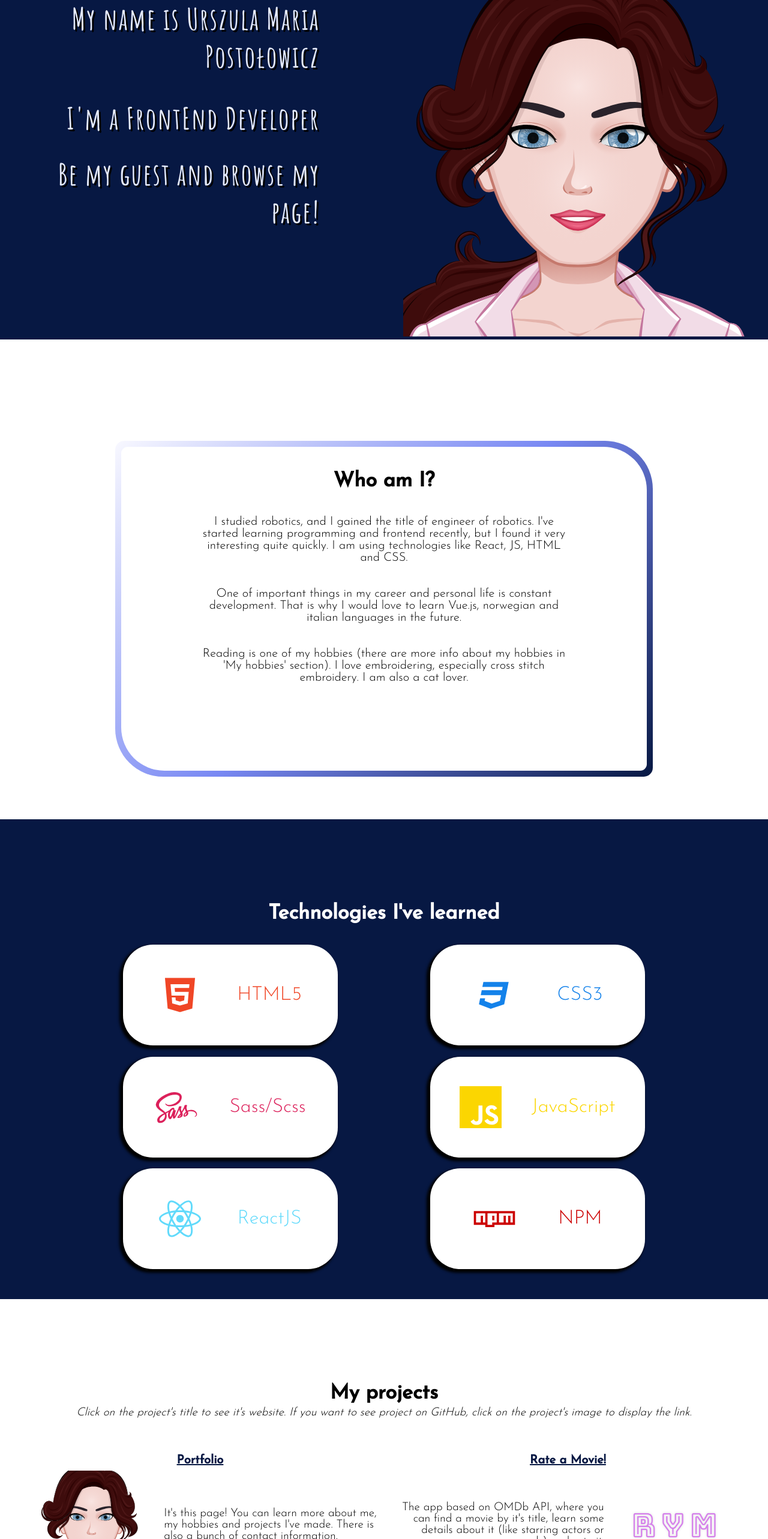
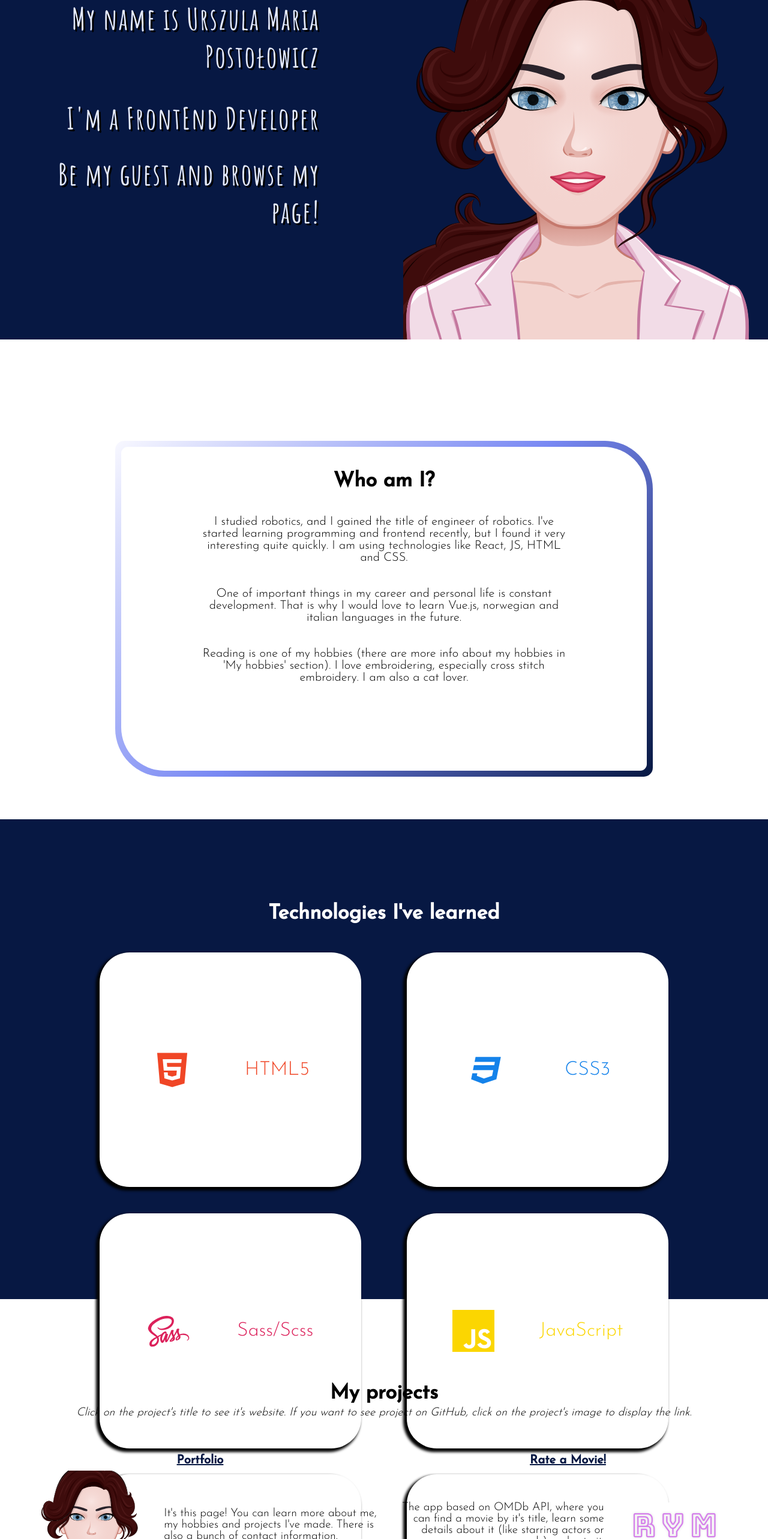
Before and after one commit to um-postolowicz/portfolio, a React (Create React App) app: page / in a window 1280 px wide. Shown: the part 234-2800 px from the top of the page at 60% size. Built offline with nearby package versions, Linux system fonts and the light colour scheme.

Commit message:
Fix: change css to more responsive (except "Hobbies" section)

```diff
--- a/src/styles/_contact.scss
+++ b/src/styles/_contact.scss
@@ -1,5 +1,6 @@
 .contact {
   height: 100vh;
+  max-height: 100vh;
   @include flex($flex-direction: column);
   padding-top: $page-padding-top;
   &Title {
--- a/src/styles/_header.scss
+++ b/src/styles/_header.scss
@@ -1,6 +1,7 @@
 .header {
   @include position($position: relative);
   width: 100vw;
+  flex-basis: 10%;
   @include mq(xsmall, $landscape) {
     grid-column: 1/3;
   }
--- a/src/styles/_mainPage.scss
+++ b/src/styles/_mainPage.scss
@@ -7,6 +7,8 @@
   color: $light-blue;
   letter-spacing: 2px;
   text-shadow: 3px 3px black;
+  @include flex(column, center, flex-start);
+  flex-wrap: nowrap;
   @include mq(xxsmall, $portrait) {
     font-size: 2rem;
   }
@@ -17,10 +19,13 @@
     @include grid(1fr, 45% 55%);
   }
   .introduction {
-    @include size(95%, 40vh, 0 auto);
+    width: 95%;
+    flex-basis: 50%;
+    margin: 0 auto;
     text-align: center;
     @include mq(xsmall, $portrait) {
-      @include size($width: 80%, $margin: 50px auto 0);
+      width: 80%;
+      margin: 50px auto;
       font-size: 2.4rem;
     }
     @include mq(xsmall, $landscape) {
@@ -84,20 +89,25 @@
     }
   }
   .avatar {
-    @include size($width: 90%, $margin: 35px auto 0);
+    width: 100%;
+    height: 40%;
     text-align: center;
+    margin-bottom: 0;
     @include mq(xxsmall, $portrait) {
       margin-top: 32px;
       height: 50%;
     }
     @include mq(xsmall, $portrait) {
-      @include size($width: 95%, $margin: 37px auto 0);
+      width: 95%;
+      margin: 37px auto 0;
     }
     @include mq(xsmall, $landscape) {
-      @include size($height: 90%, $margin: 10px 0 0);
+      height: 90%;
+      margin: 10px 0 0;
     }
     @include mq(small, $landscape) {
-      @include size($width: 90%, $margin: 20px 0 0);
+      width: 90%;
+      margin: 20px 0 0;
     }
     @include mq(medium, $portrait) {
       width: 75%;
@@ -114,7 +124,8 @@
     }
 
     &Img {
-      @include size($width: 85%, $margin: 0 auto);
+      height: 100%;
+      margin-bottom: 0;
       @include mq(xxsmall, $portrait) {
         height: 80%;
         width: auto;
--- a/src/styles/_projects.scss
+++ b/src/styles/_projects.scss
@@ -1,5 +1,8 @@
 .projects {
-  @include size(100vw, 100vh, auto, $page-padding-top 0 0);
+  width: 100vw;
+  max-height: 100vh;
+  height: 100vh;
+  padding-top: $page-padding-top;
   &Title {
     font-size: $page-title-size;
     text-align: center;
@@ -21,7 +24,8 @@
     }
   }
   &Comment {
-    @include size($width: 90%, $margin: 0 auto 15px);
+    width: 90%;
+    margin: 0 auto;
     font-style: italic;
     text-align: center;
     @include mq(xxsmall, $portrait) {
@@ -46,10 +50,11 @@
   }
   &Container {
     @include flex(column, center, center);
-    margin-top: -20px;
+    height: 90%;
     @include mq(xsmall, $landscape) {
       @include grid(repeat(2, 1fr), repeat(2, 1fr));
-      @include size($width: 90%, $margin: -12px auto 0);
+      width: 90%;
+      margin: -12px auto 0;
       column-gap: 10px;
     }
     @include mq(small, $landscape) {
@@ -79,8 +84,9 @@
 }
 
 .project {
-  @include position(relative, auto, auto);
-  @include size($width: 90vw, $height: 20vh);
+  position: relative;
+  width: 90vw;
+  flex-basis: 25%;
   @include grid(20px 1fr, 40% 60%);
   border-bottom: 1px solid #ddd;
   padding: 10px 0;
@@ -88,9 +94,6 @@
     width: 100%;
     height: auto;
     border: none;
-  }
-  @include mq(medium, $portrait) {
-    flex-basis: 25%;
   }
   @include mq(large, $landscape) {
     height: 100%;
@@ -187,7 +190,9 @@
 
 .link {
   @include position(absolute, 30px);
-  @include size($width: 60%, $height: calc(100% - 31px), $padding: 10px);
+  width: 60%;
+  height: calc(100% - 31px);
+  padding: 10px;
   @include flex(row, center, center);
   border-radius: 10px;
   background-color: rgba(0, 0, 0, 0.8);
--- a/src/styles/_tech.scss
+++ b/src/styles/_tech.scss
@@ -1,5 +1,7 @@
 .technologies {
-  @include size($height: 100vh, $padding: $page-padding-top 0 0);
+  height: 100vh;
+  max-height: 100vh;
+  padding-top: $page-padding-top;
   background-color: $dark-blue;
   &Title {
     text-align: center;
@@ -18,7 +20,9 @@
     }
   }
   &Container {
-    @include size($height: 80%, $margin: 20px auto);
+    height: 80%;
+    width: 90%;
+    margin: 30px auto;
     @include grid(repeat(3, 1fr), repeat(2, 1fr));
     font-size: 6rem;
     text-align: center;
@@ -57,8 +61,10 @@
       }
     }
     .tech {
+      aspect-ratio: 1/1;
       @include flex(column, center, space-evenly);
-      @include size(70%, 80%);
+      width: 85%;
+      height: 85%;
       border-radius: 30%;
       box-shadow: -4px 4px 4px 2px #000;
       background-color: white;
--- a/src/styles/style.css
+++ b/src/styles/style.css
@@ -34,6 +34,8 @@ html {
   top: 0;
   right: 0;
   width: 100vw;
+  -ms-flex-preferred-size: 10%;
+      flex-basis: 10%;
 }
 
 @media (orientation: landscape) and (min-width: 410px) {
@@ -352,6 +354,23 @@ html {
   color: #e5eafa;
   letter-spacing: 2px;
   text-shadow: 3px 3px black;
+  display: -webkit-box;
+  display: -ms-flexbox;
+  display: flex;
+  -ms-flex-wrap: wrap;
+      flex-wrap: wrap;
+  -webkit-box-orient: vertical;
+  -webkit-box-direction: normal;
+      -ms-flex-direction: column;
+          flex-direction: column;
+  -webkit-box-align: center;
+      -ms-flex-align: center;
+          align-items: center;
+  -webkit-box-pack: start;
+      -ms-flex-pack: start;
+          justify-content: flex-start;
+  -ms-flex-wrap: nowrap;
+      flex-wrap: nowrap;
 }
 
 @media (orientation: portrait) and (min-width: 359px) {
@@ -386,18 +405,16 @@ html {
 
 .mainPage .introduction {
   width: 95%;
-  height: 40vh;
+  -ms-flex-preferred-size: 50%;
+      flex-basis: 50%;
   margin: 0 auto;
-  padding: 0;
   text-align: center;
 }
 
 @media (orientation: portrait) and (min-width: 410px) {
   .mainPage .introduction {
     width: 80%;
-    height: auto;
-    margin: 50px auto 0;
-    padding: 0;
+    margin: 50px auto;
     font-size: 2.4rem;
   }
 }
@@ -510,11 +527,10 @@ html {
 }
 
 .mainPage .avatar {
-  width: 90%;
-  height: auto;
-  margin: 35px auto 0;
-  padding: 0;
+  width: 100%;
+  height: 40%;
   text-align: center;
+  margin-bottom: 0;
 }
 
 @media (orientation: portrait) and (min-width: 359px) {
@@ -527,27 +543,21 @@ html {
 @media (orientation: portrait) and (min-width: 410px) {
   .mainPage .avatar {
     width: 95%;
-    height: auto;
     margin: 37px auto 0;
-    padding: 0;
   }
 }
 
 @media (orientation: landscape) and (min-width: 410px) {
   .mainPage .avatar {
-    width: auto;
     height: 90%;
     margin: 10px 0 0;
-    padding: 0;
   }
 }
 
 @media (orientation: landscape) and (min-width: 639px) {
   .mainPage .avatar {
     width: 90%;
-    height: auto;
     margin: 20px 0 0;
-    padding: 0;
   }
 }
 
@@ -581,10 +591,8 @@ html {
 }
 
 .mainPage .avatarImg {
-  width: 85%;
-  height: auto;
-  margin: 0 auto;
-  padding: 0;
+  height: 100%;
+  margin-bottom: 0;
 }
 
 @media (orientation: portrait) and (min-width: 359px) {
@@ -620,6 +628,7 @@ html {
 
 .about {
   height: 100vh;
+  max-height: 100vh;
   display: -webkit-box;
   display: -ms-flexbox;
   display: flex;
@@ -681,10 +690,8 @@ html {
 }
 
 .aboutTxt {
-  width: auto;
   height: calc(100% - 20px);
   margin: 10px;
-  padding: 0;
   background-image: none;
   background-color: white;
   border-radius: 11px 72px;
@@ -730,7 +737,6 @@ html {
 
 .aboutDesc {
   width: 85%;
-  height: auto;
   margin: 0 auto;
   padding: 0 0 20px 0;
   font-size: 1.5rem;
@@ -782,10 +788,9 @@ html {
 }
 
 .technologies {
-  width: auto;
   height: 100vh;
-  margin: auto;
-  padding: 20px 0 0;
+  max-height: 100vh;
+  padding-top: 20px;
   background-color: #071843;
 }
 
@@ -816,10 +821,9 @@ html {
 }
 
 .technologiesContainer {
-  width: auto;
   height: 80%;
-  margin: 20px auto;
-  padding: 0;
+  width: 90%;
+  margin: 30px auto;
   display: -ms-grid;
   display: grid;
   grid: repeat(3, 1fr)/repeat(2, 1fr);
@@ -897,6 +901,7 @@ html {
 }
 
 .technologiesContainer .tech {
+  aspect-ratio: 1/1;
   display: -webkit-box;
   display: -ms-flexbox;
   display: flex;
@@ -912,10 +917,8 @@ html {
   -webkit-box-pack: space-evenly;
       -ms-flex-pack: space-evenly;
           justify-content: space-evenly;
-  width: 70%;
-  height: 80%;
-  margin: auto;
-  padding: 0;
+  width: 85%;
+  height: 85%;
   border-radius: 30%;
   -webkit-box-shadow: -4px 4px 4px 2px #000;
           box-shadow: -4px 4px 4px 2px #000;
@@ -984,9 +987,9 @@ html {
 
 .projects {
   width: 100vw;
+  max-height: 100vh;
   height: 100vh;
-  margin: auto;
-  padding: 20px 0 0;
+  padding-top: 20px;
 }
 
 .projectsTitle {
@@ -1024,9 +1027,7 @@ html {
 
 .projectsComment {
   width: 90%;
-  height: auto;
-  margin: 0 auto 15px;
-  padding: 0;
+  margin: 0 auto;
   font-style: italic;
   text-align: center;
 }
@@ -1084,7 +1085,7 @@ html {
   -webkit-box-pack: center;
       -ms-flex-pack: center;
           justify-content: center;
-  margin-top: -20px;
+  height: 90%;
 }
 
 @media (orientation: landscape) and (min-width: 410px) {
@@ -1097,9 +1098,7 @@ html {
             align-items: center;
     justify-items: center;
     width: 90%;
-    height: auto;
     margin: -12px auto 0;
-    padding: 0;
     -webkit-column-gap: 10px;
             column-gap: 10px;
   }
@@ -1149,12 +1148,9 @@ html {
 
 .project {
   position: relative;
-  top: auto;
-  right: auto;
   width: 90vw;
-  height: 20vh;
-  margin: auto;
-  padding: 0;
+  -ms-flex-preferred-size: 25%;
+      flex-basis: 25%;
   display: -ms-grid;
   display: grid;
   grid: 20px 1fr/40% 60%;
@@ -1174,13 +1170,6 @@ html {
   }
 }
 
-@media (orientation: portrait) and (min-width: 719px) {
-  .project {
-    -ms-flex-preferred-size: 25%;
-        flex-basis: 25%;
-  }
-}
-
 @media (orientation: landscape) and (min-width: 1023px) {
   .project {
     height: 100%;
@@ -1352,7 +1341,6 @@ html {
   right: 0;
   width: 60%;
   height: calc(100% - 31px);
-  margin: auto;
   padding: 10px;
   display: -webkit-box;
   display: -ms-flexbox;
@@ -2366,6 +2354,7 @@ html {
 
 .contact {
   height: 100vh;
+  max-height: 100vh;
   display: -webkit-box;
   display: -ms-flexbox;
   display: flex;
```
Also changed, not shown: src/styles/_about.scss (+6 -2 lines), 1 other file (tests, documents, lock files or other folders).
